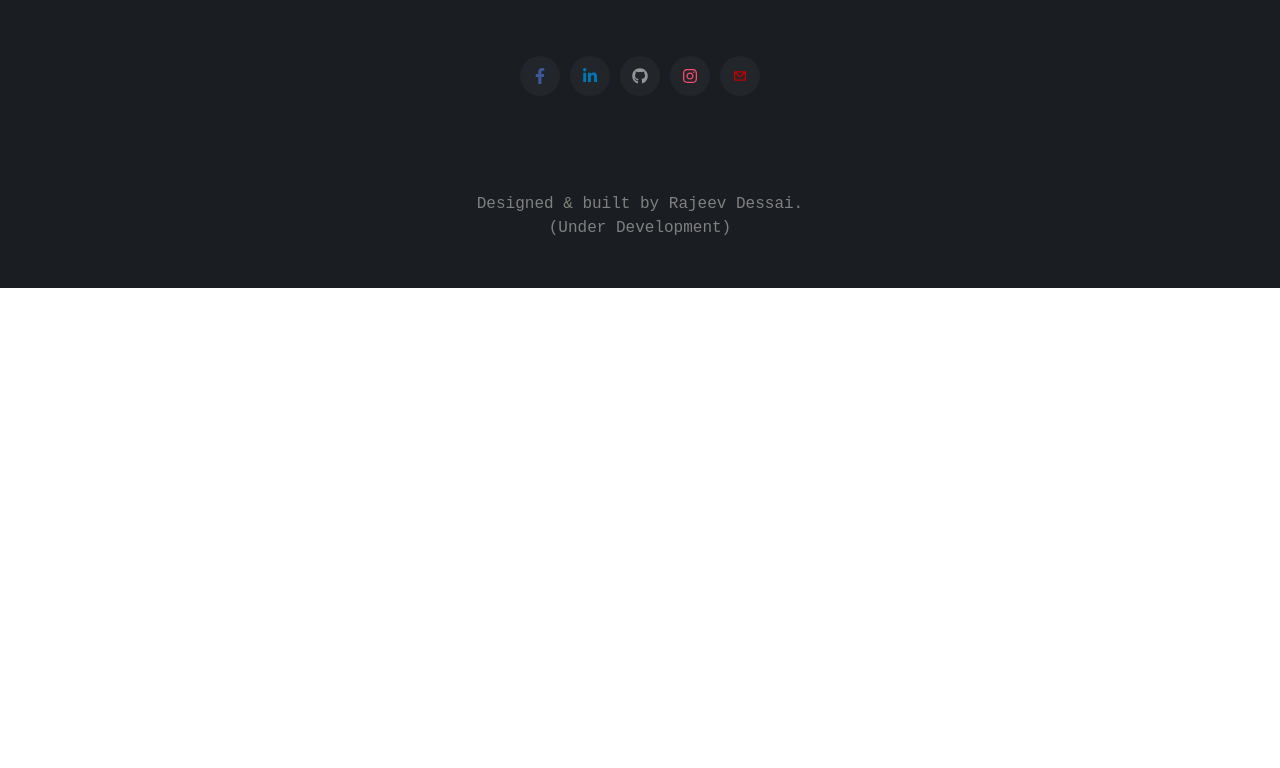
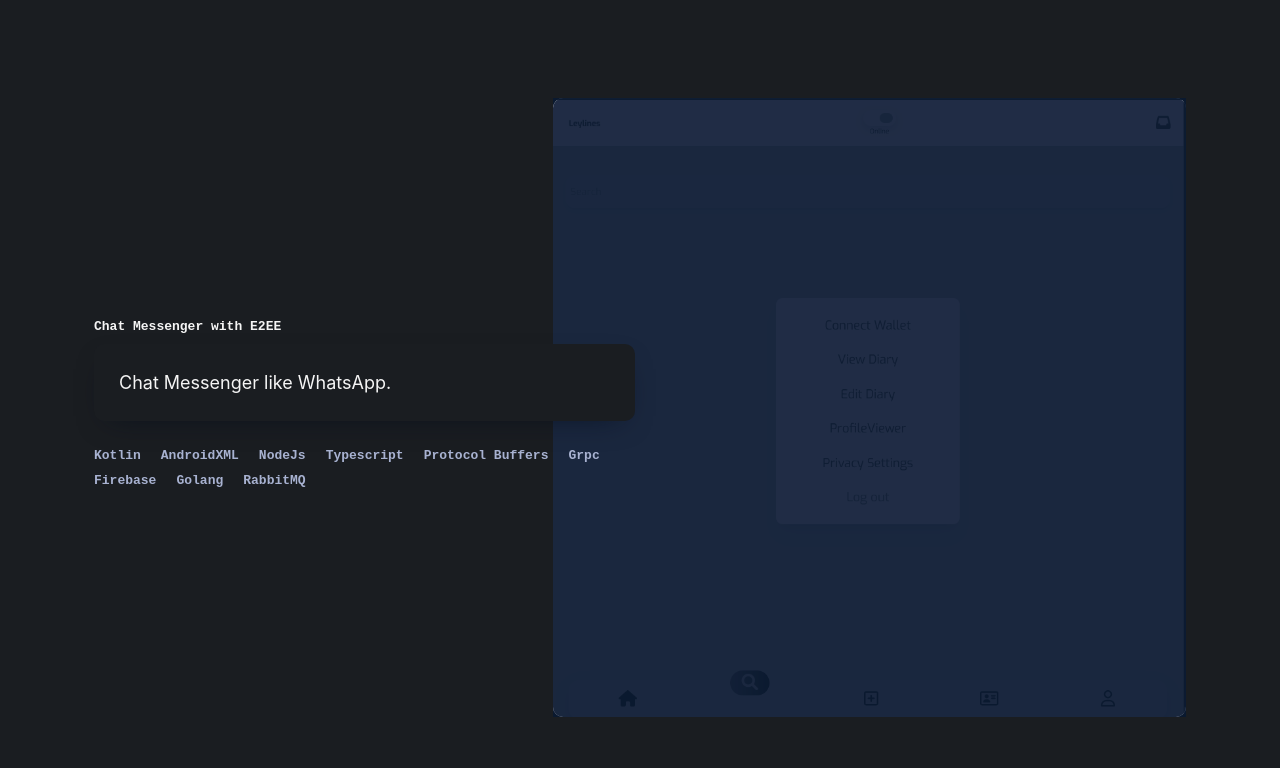
Before and after one commit to fury-r/portfolio, a Next.js app: page /projects in a window 1280 px wide. Shown: the part 1532-2300 px from the top of the page. Before the commit the page ends 1820 px from the top, so only its background shows below. Built offline with nearby package versions, Linux system fonts and the light colour scheme.

Commit message:
add more projects

```diff
--- a/src/app/about/page.tsx
+++ b/src/app/about/page.tsx
@@ -13,7 +13,9 @@ const About = () => {
       <div className="flex flex-col items-start justify-between h-4/5">
         <Container className="flex flex-row justify-between h-fit">
           <div className="flex justify-between items-end h-14 w-full ">
-            <StyledLabel className="flex text-lg">This is it.</StyledLabel>
+            <StyledLabel className="flex text-lg whitespace-nowrap me-2">
+              This is it.
+            </StyledLabel>
 
             <div className="bg-black w-11/12 h-[0.7px] mb-2 "></div>
           </div>
--- a/src/app/projects/components/RowItem.tsx
+++ b/src/app/projects/components/RowItem.tsx
@@ -196,7 +196,7 @@ const StyledProject = styled.li`
 
       li {
         margin: 0 10px 5px 0;
-        color: var(--lightest-slate);
+        color: var(--color);
       }
     }
   }
--- a/src/app/projects/page.tsx
+++ b/src/app/projects/page.tsx
@@ -125,6 +125,86 @@ const ProjectsMenu: MenuItem[] = [
       "Sockets",
     ],
   },
+  {
+    title: "Chat Messenger with E2EE ",
+    desc: `Chat Messenger like WhatsApp.`,
+    subItems: [
+      {
+        title: "Key Features:",
+        points: `Content sharing and social networking
+                Friend and follower management
+                Personalized profile control
+                Enhanced privacy settings
+                Photo minting into NFTs
+                NFT transfer and exchange`.split("\n"),
+      },
+      {
+        title: "Technologies Used:",
+        points: `  "Kotlin",
+        "AndroidXML",
+        "NodeJs",
+        "Typescript",
+        "Protocol Buffers",
+        "Grpc",
+        "Firebase",
+        "Golang",
+        "RabbitMQ"`.split("\n"),
+      },
+    ],
+    images: [Leylines, LeylinesImage1, LeylinesImage2],
+    iconImage: LeylinesImage2,
+    techStack: [
+      "Kotlin",
+      "AndroidXML",
+      "NodeJs",
+      "Typescript",
+      "Protocol Buffers",
+      "Grpc",
+      "Firebase",
+      "Golang",
+      "RabbitMQ",
+    ],
+  },
+  {
+    title: "Chat Messenger with E2EE ",
+    desc: `Chat Messenger like WhatsApp.`,
+    subItems: [
+      {
+        title: "Key Features:",
+        points: `Content sharing and social networking
+                Friend and follower management
+                Personalized profile control
+                Enhanced privacy settings
+                Photo minting into NFTs
+                NFT transfer and exchange`.split("\n"),
+      },
+      {
+        title: "Technologies Used:",
+        points: `  "Kotlin",
+        "AndroidXML",
+        "NodeJs",
+        "Typescript",
+        "Protocol Buffers",
+        "Grpc",
+        "Firebase",
+        "Golang",
+        "RabbitMQ"`.split("\n"),
+      },
+    ],
+    images: [Leylines, LeylinesImage1, LeylinesImage2],
+    iconImage: LeylinesImage2,
+    techStack: [
+      "Kotlin",
+      "AndroidXML",
+      "NodeJs",
+      "Typescript",
+      "Protocol Buffers",
+      "Grpc",
+      "Firebase",
+      "Golang",
+      "RabbitMQ",
+    ],
+  },
 ];
 
 const Project = () => {
```
